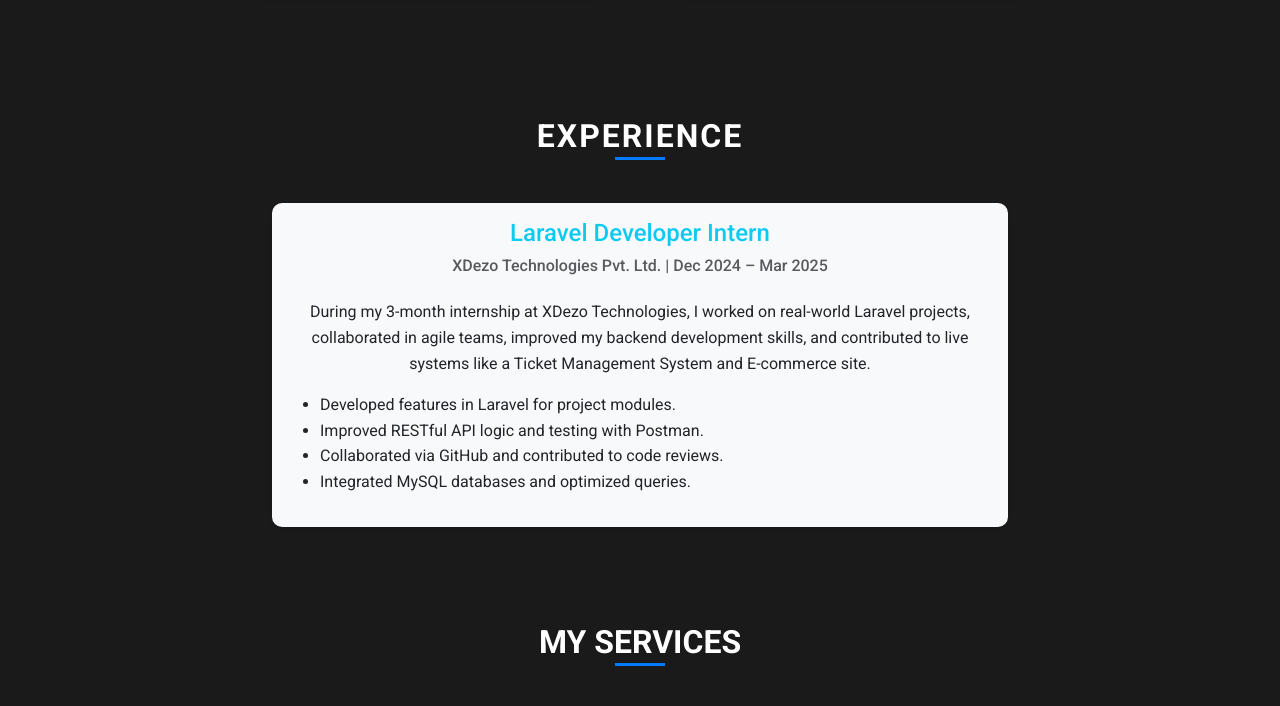
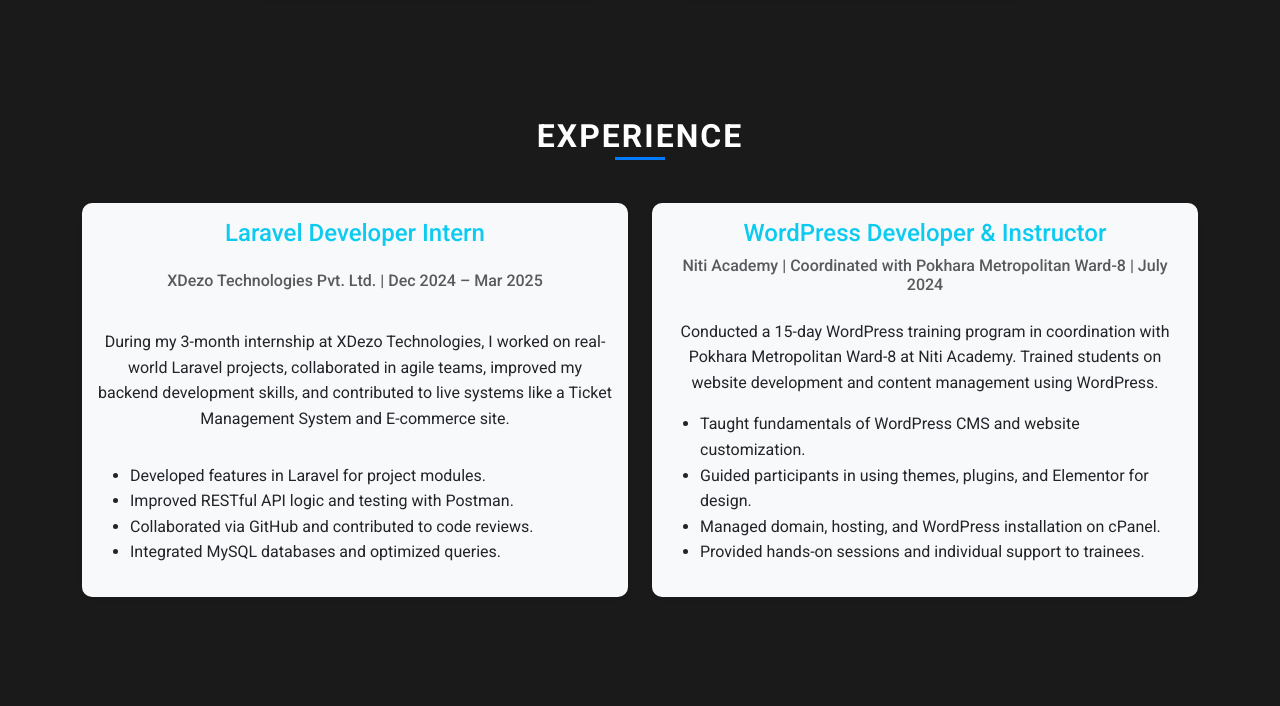
Before and after one commit to Chapainbipana/my-protfolio, a plain HTML site: page index.html in a window 1280 px wide. Shown: the part 2064-2770 px from the top of the page. Drawn offline with nearby package versions, Linux system fonts and the light colour scheme.

Commit message:
modified the experience

```diff
--- a/index.html
+++ b/index.html
@@ -3,6 +3,7 @@
 <head>
     <meta charset="UTF-8">
     <meta name="viewport" content="width=device-width, initial-scale=1.0">
+    <meta name="google-site-verification" content="bUySWxYSWhPtRWrN28fKrjTXIOX6_ozEHjV_F6JrsHo" />
     <title>Bipana Chapain </title>
     <link href="https://fonts.googleapis.com/css2?family=Roboto:wght@400;500;700&display=swap" rel="stylesheet">
     <link href="https://cdn.jsdelivr.net/npm/bootstrap@5.3.0/dist/css/bootstrap.min.css" rel="stylesheet">
@@ -85,7 +86,7 @@
                 <div class="col-md-6">
                     <h2 class="mb-4">Bipana Chapain</h2>
                     <p class="fs-5">I'm a <span class="text-info" id="role"></span></p>
-                    <a href="assets/img/cv.pdf" class="btn btn-primary" download>Download my CV</a>
+                    <a href="assets/img/BipanaChapaincv.pdf" class="btn btn-primary"  download >Download my CV</a>
                 </div>
 
                 <div class="col-md-6 text-center py-5"> <!-- Center image if needed -->
@@ -174,6 +175,7 @@
                                 <li><i class="fas fa-arrow-circle-right text-info me-2"></i>Postman</li>
                                 <li><i class="fas fa-arrow-circle-right text-info me-2"></i>MySQL</li>
                                 <li><i class="fas fa-arrow-circle-right text-info me-2"></i>Figma</li>
+                                 <li><i class="fas fa-arrow-circle-right text-info me-2"></i>WordPress</li>
                             </ul>
                         </div>
                     </div>
@@ -215,8 +217,9 @@
     <div class="container">
         <h2 class="mb-5 underlined" style="text-transform: uppercase; letter-spacing: 2px;">Experience</h2>
         <div class="row justify-content-center">
-                <div class="col-md-8">
-                    <div class="card bg-light text-dark shadow-sm border-0">
+            <!-- First Column: Laravel Developer Intern -->
+            <div class="col-md-6 mb-4">
+                <div class="card bg-light text-dark shadow-sm border-0 h-100">
                     <div class="card-body">
                         <h4 class="text-info">Laravel Developer Intern</h4>
                         <h6 class="text-muted">XDezo Technologies Pvt. Ltd. | Dec 2024 – Mar 2025</h6>
@@ -228,6 +231,25 @@
                             <li>Improved RESTful API logic and testing with Postman.</li>
                             <li>Collaborated via GitHub and contributed to code reviews.</li>
                             <li>Integrated MySQL databases and optimized queries.</li>
+                        </ul>
+                    </div>
+                </div>
+            </div>
+
+            <!-- Second Column: WordPress Developer & Instructor -->
+            <div class="col-md-6 mb-4">
+                <div class="card bg-light text-dark shadow-sm border-0 h-100">
+                    <div class="card-body">
+                        <h4 class="text-info">WordPress Developer & Instructor</h4>
+                        <h6 class="text-muted">Niti Academy | Coordinated with Pokhara Metropolitan Ward-8 | July 2024</h6>
+                        <p class="mt-3">
+                            Conducted a 15-day WordPress training program in coordination with Pokhara Metropolitan Ward-8 at Niti Academy. Trained students on website development and content management using WordPress.
+                        </p>
+                        <ul class="text-start">
+                            <li>Taught fundamentals of WordPress CMS and website customization.</li>
+                            <li>Guided participants in using themes, plugins, and Elementor for design.</li>
+                            <li>Managed domain, hosting, and WordPress installation on cPanel.</li>
+                            <li>Provided hands-on sessions and individual support to trainees.</li>
                         </ul>
                     </div>
                 </div>
@@ -335,7 +357,7 @@
         });
       </script>
     <script>
-    const roles = ['UI/UX Designer', 'Laravel Developer'];
+    const roles = ['UI/UX Designer', 'Laravel Developer','WordPress Developer'];
     let currentIndex = 0;
 
     function rotateText() {
@@ -360,6 +382,17 @@
             });
         });
     </script>
+    <script>
+
+function forceDownload() {
+    const link = document.createElement('a');
+    link.href = 'assets/img/BipanaChapaincv.pdf';
+    link.download = 'BipanaChapaincv.pdf';
+    document.body.appendChild(link);
+    link.click();
+    document.body.removeChild(link);
+}
+</script>
     <script src="https://cdn.jsdelivr.net/npm/bootstrap@5.3.0/dist/js/bootstrap.bundle.min.js"></script>
 </body>
 </html>
```
Also changed, not shown: 2 other files. Lines whose indentation alone changed are shown as unchanged.
